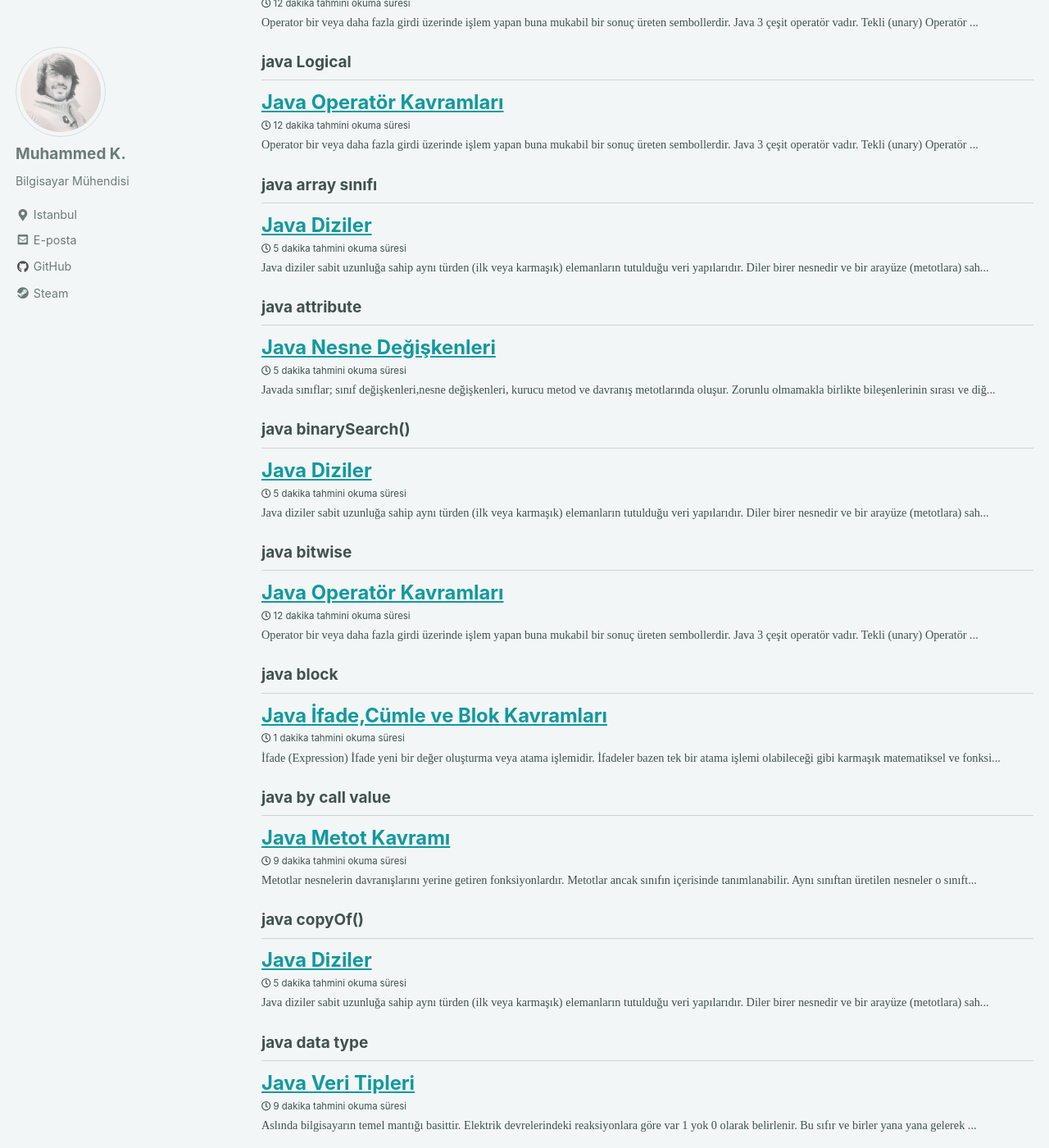
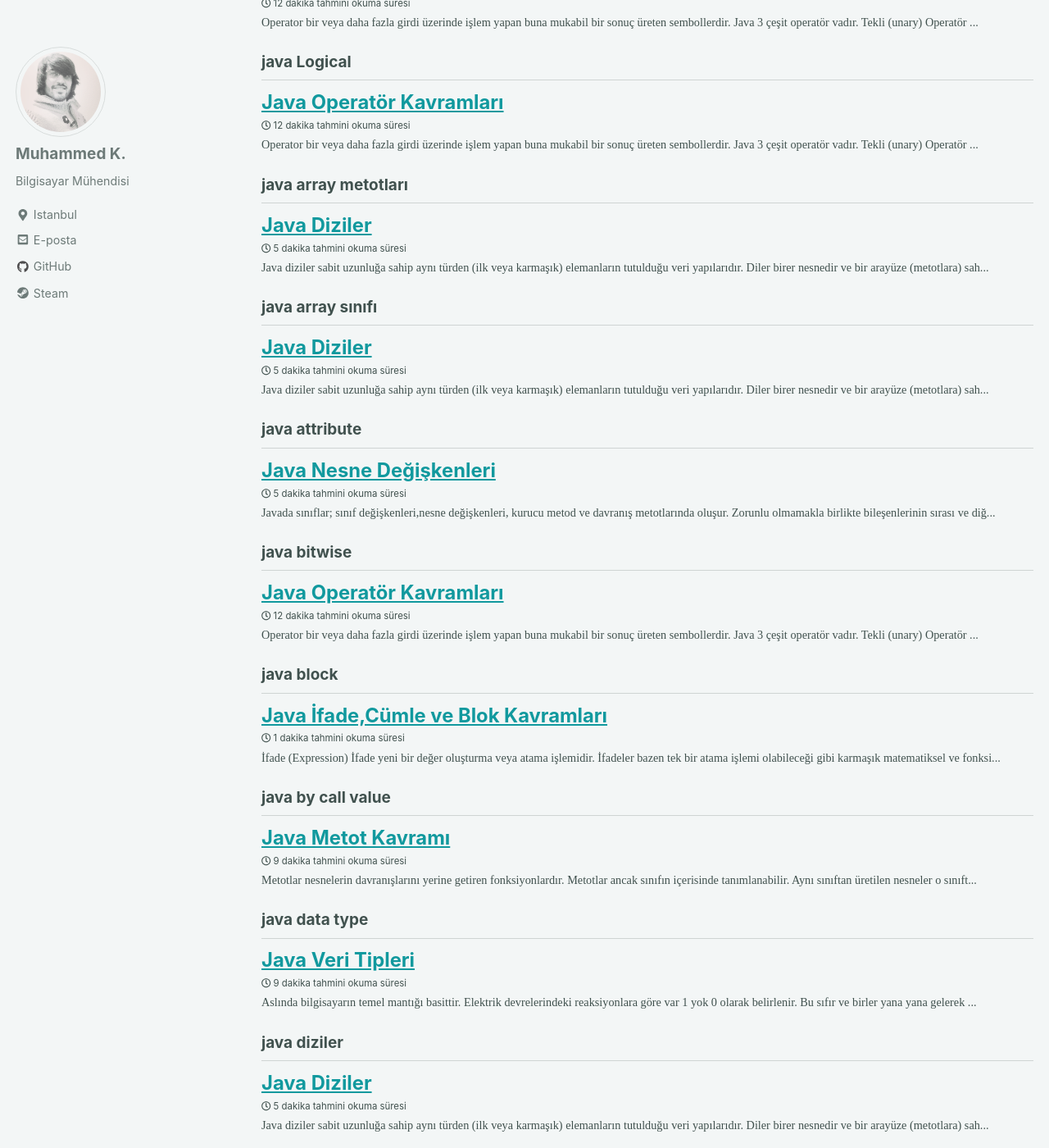
Before and after one commit to baykoch/blog, a Jekyll site: the page built from _pages/tag-archive.html, in a window 1280 px wide and 1400 px high, scrolled down 1333 px. Shown: the whole window at 82% size. Built offline with Jekyll 4.4.1, drawn with Linux system fonts in a browser that asks for light colours; nearby versions of some CDN libraries; some of the changed text lies outside the part shown.

Commit message:
Fixed broken links

````diff
--- a/_posts/2018-09-15-java-arrays.md
+++ b/_posts/2018-09-15-java-arrays.md
@@ -8,19 +8,16 @@ tags:
   - java multidimensional arrays
   - java diziler
   - java foreach
-  - java equals()
-  - java binarySearch()
-  - java copyOf()
+  - java array metotları
 toc: true
 toc_sticky: true
 toc_label: "Java Arrays"
 author_profile: True
-mathjax: false
 ---
 Java diziler sabit uzunluğa sahip aynı türden (ilk veya karmaşık) elemanların tutulduğu veri yapılarıdır. Diler birer nesnedir ve bir arayüze (metotlara) sahiptir. Bu metotlardan konun ilerleyen evrelerinde bahsedilecek.
 Java'da diziler Java'da bulunan diğer veri yapılarına göre  `collections` daha  hızlıdır. Bunun iki temel sebebi vardır.
-1. Homojen : Aynı türden elemanlardan oluşması.
-2. Statik Yapı: Uzunluğu sabit olması.
+1. **Homojen:** Aynı türden elemanlardan oluşması.
+2. **Statik Yapı:** Uzunluğu sabit olması.
 ```
 Dizinin Tipi  Dizi Belirteçi `[]` Dizinin İsmi;
 int [] array;
````
Also changed, not shown: _pages/java.md (+1 -1 lines).
